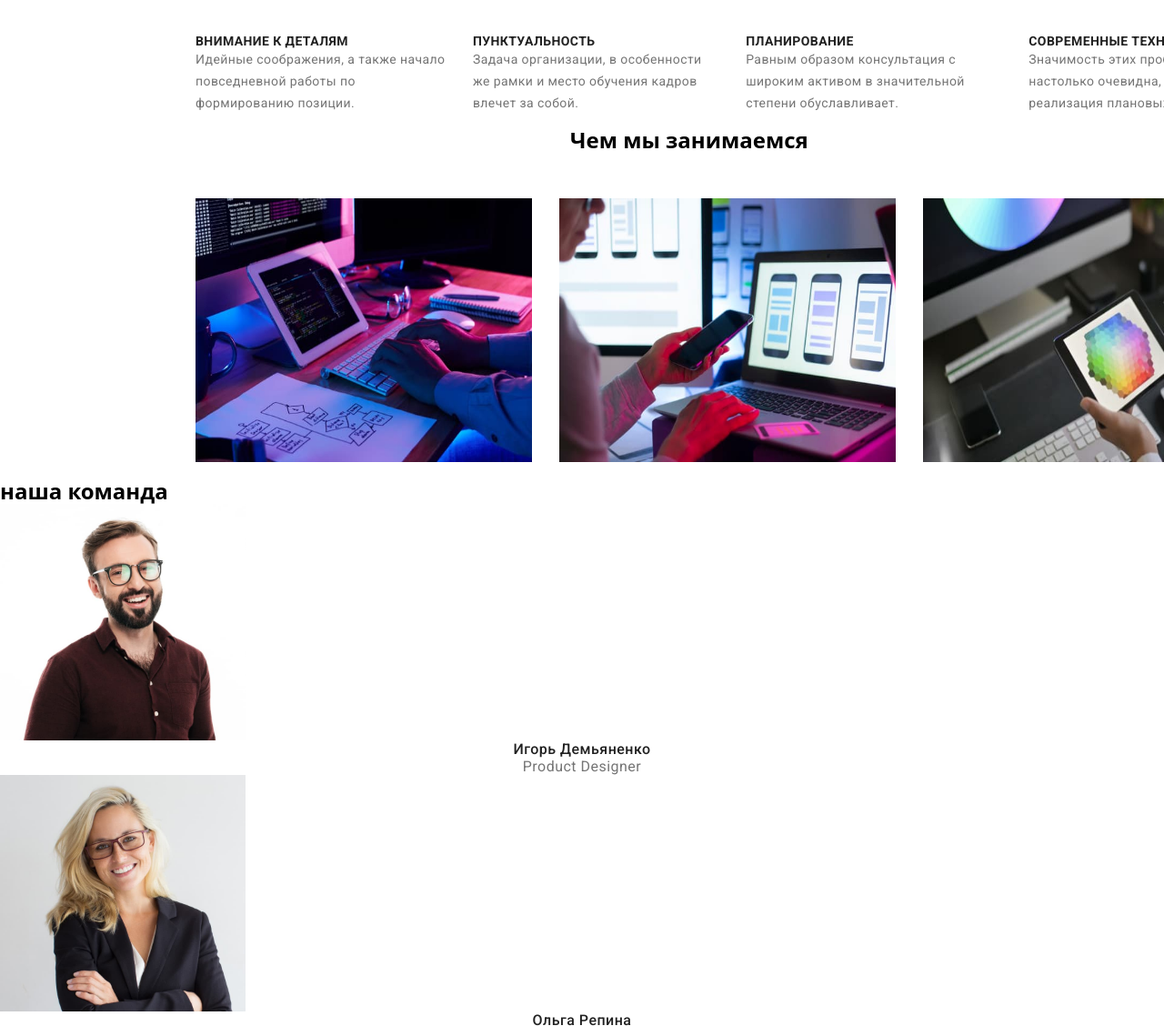
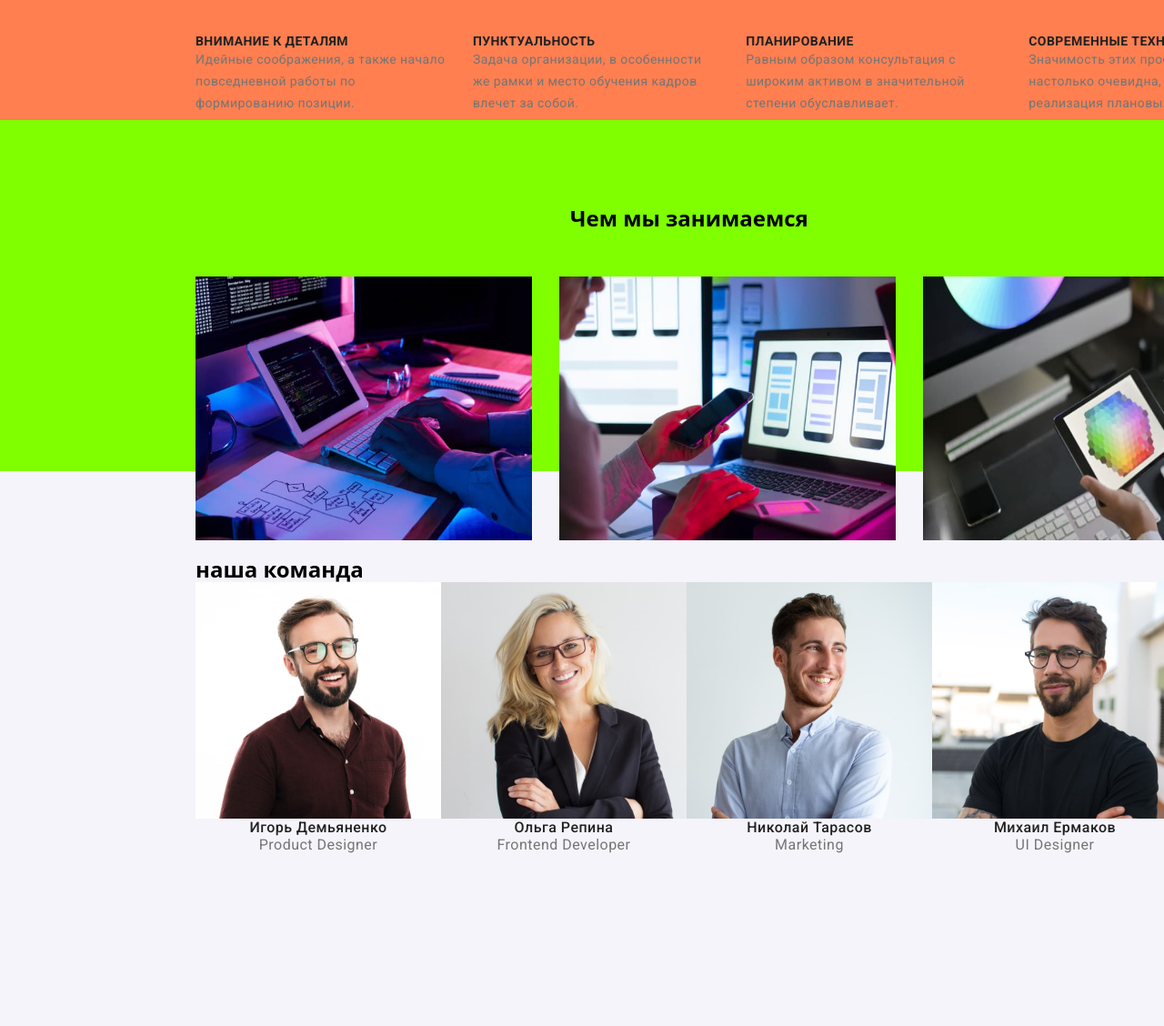
Before and after one commit to sergiosergio2/goit-markup-hw-03, a plain HTML site: page index.html in a window 1280 px wide. Shown: the part 760-1888 px from the top of the page at 91% size. Drawn offline with nearby package versions, Linux system fonts and the light colour scheme.

Commit message:
something wrong

```diff
--- a/css/style.css
+++ b/css/style.css
@@ -131,7 +131,7 @@ img {
 .contakt .contakt-item + .contakt-item {
   margin-left: 50px;
 }
-/* ====hero section==== */
+/* ==================hero section============= */
 .section {
   padding-top: 94px;
   padding-bottom: 94px;
@@ -158,14 +158,7 @@ img {
 
   color: #ffffff;
 }
-.hero-btn {
-  /* display: flex;
-  align-items: center;
-  text-align: center;
-  letter-spacing: 0.06em;
-  color: #ffffff;
-  background: #2196f3; */
-}
+
 .modal-btn {
   display: flex;
   align-items: center;
@@ -192,19 +185,23 @@ img {
 }
 
 /* identical to box height, or 187% */
+/*========================END HERO=================*/
 
-/*========ПОЧЕМУ МЫ=========*/
+/*=========================ПОЧЕМУ МЫ===================*/
 .why-we-section {
   width: 1600px;
   height: 102px;
-  padding: 0;
-  margin: 0;
+  /* padding: 0;
+  margin: 0; */
+  background: coral;
 }
 .why-we {
   display: flex;
   justify-content: space-between;
 }
 .why-we-title {
+  /* margin-bottom: 50px; */
+
   font-family: "Roboto", sans-serif;
   font-weight: 700;
   font-size: 14px;
@@ -228,9 +225,13 @@ img {
 .why-we-block:not(:last-child) {
   margin-right: 30px;
 }
+/*==================END WHY WE=================*/
+
+/*================= ACTIVITIES ==================*/
 .activities {
   width: 1600px;
   height: 386px;
+  background: chartreuse;
 }
 
 .activities-title .team-title {
@@ -252,12 +253,24 @@ img {
 }
 .activities-list {
   display: flex;
-  justify-content: center;
-
+  justify-items: baseline;
   justify-content: space-between;
 }
 .activities-list:not(:last-child) {
   margin-right: 30px;
+}
+/*=============== AND ACTIVITIES ==========*/
+
+/*=================TEAM SECTION==============*/
+.team-section {
+}
+.team-group {
+  width: 1600px;
+  height: 648px;
+  background-color: #f5f4fa;
+}
+.team-list {
+  display: flex;
 }
 .team-participant {
   font-family: "Roboto", sans-serif;
--- a/index.html
+++ b/index.html
@@ -45,8 +45,8 @@
             </div>
         </section>
         <!--Почему мы-->
-        <section class="why-we-section">
-            <div class="container section">
+        <section class="why-we-section section">
+            <div class="container">
              <h3 hidden>наши особенности</h3>
              <ul class="why-we link">
                 <li class="why-we-block">
@@ -84,7 +84,8 @@
             </div>
         </section>
         <!--наша команда, team-->
-        <section class="section">
+        <section class="team-group section">
+            <div class="container">
             <h2 class="team-title">наша команда</h2>
             <ul class="team-list link">
                 <li><img src="./images/fotos/foto-1.jpg" width="270" height="260" alt="фото Демьяненко">
@@ -104,6 +105,7 @@
                     <p lang="eu" class="team-participant-prof">UI Designer</p>
                 </li>
             </ul>
+            </div>
         </section>
     </main>
     <!--ADDRESS-->
```
